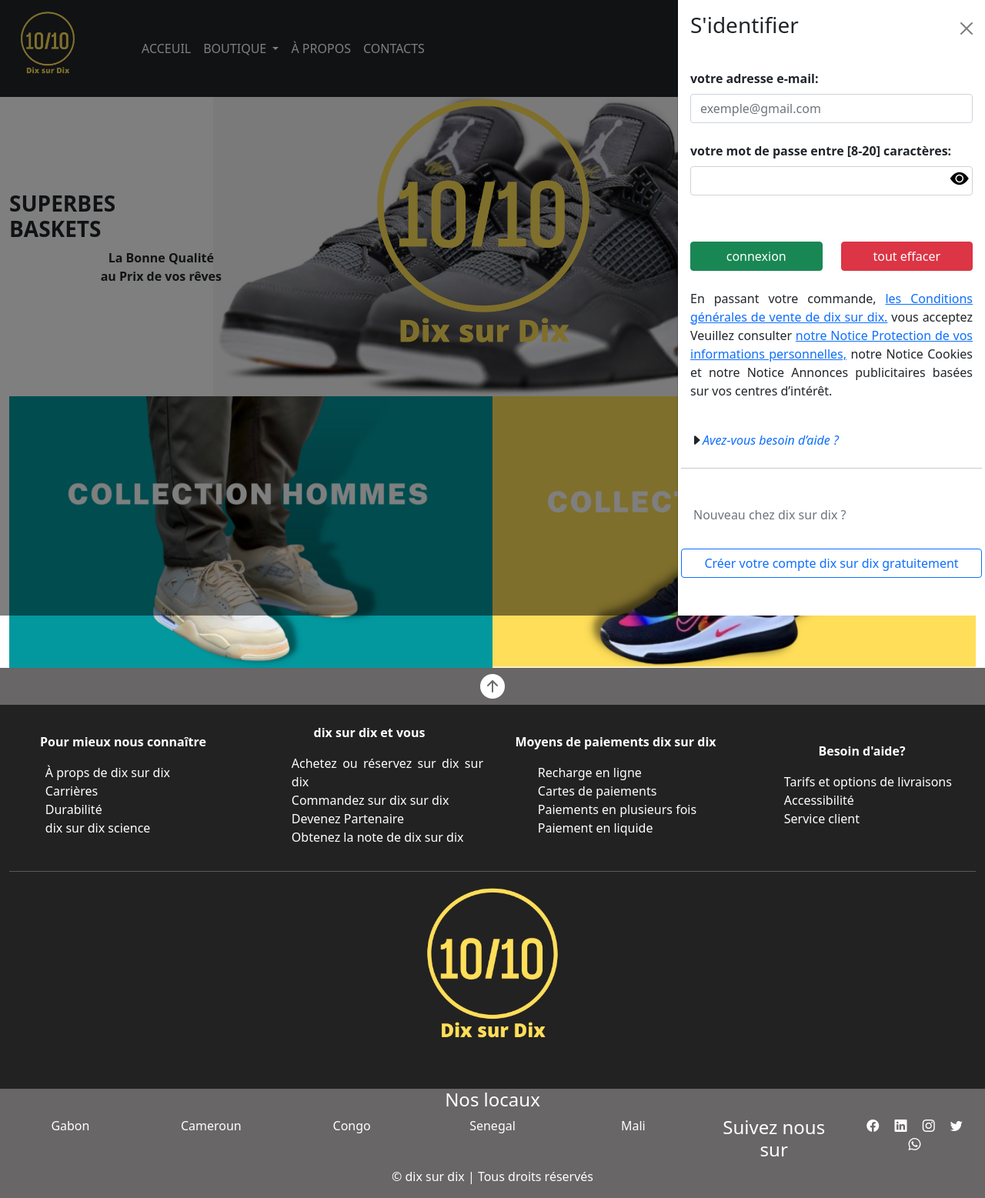
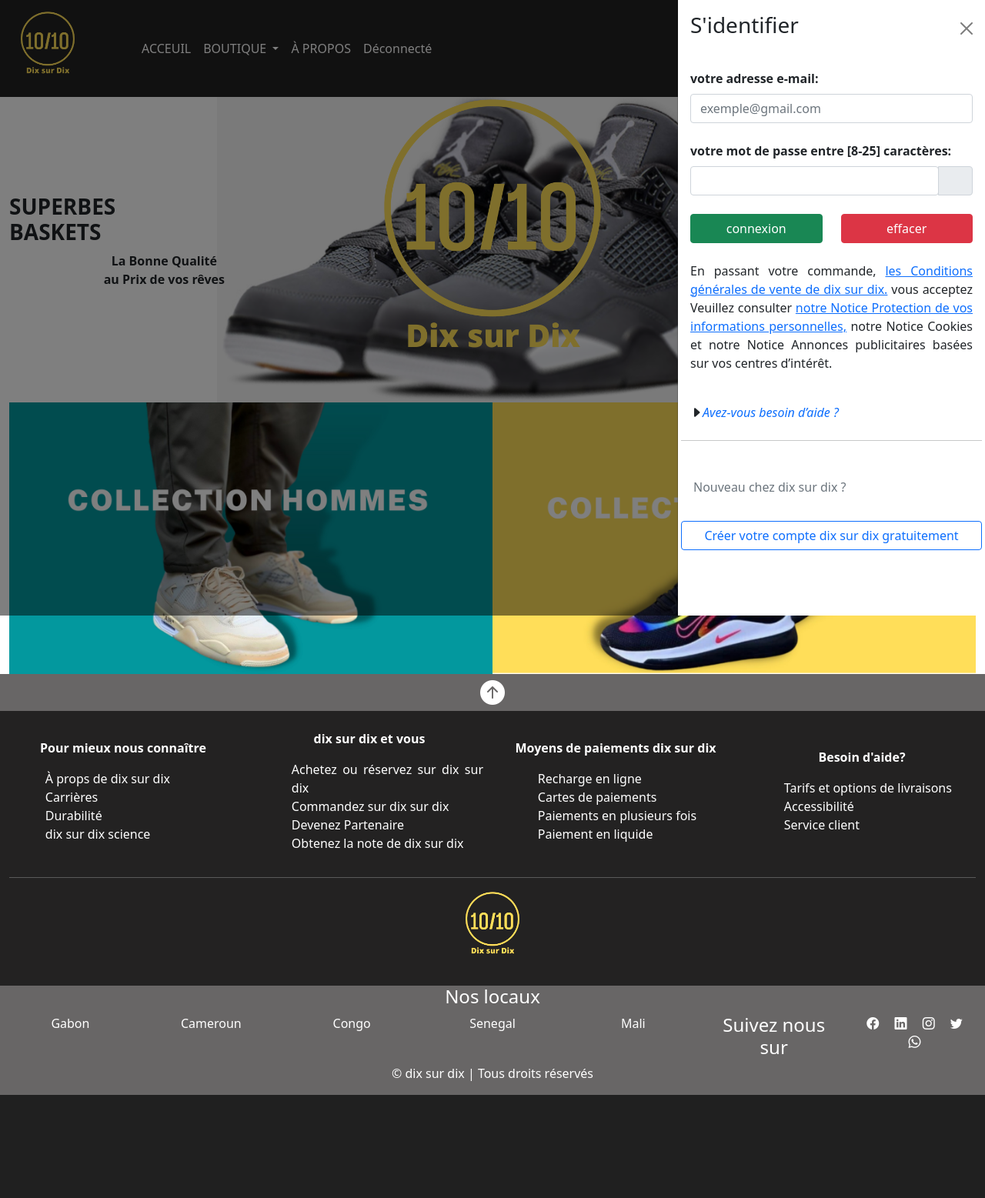
Before and after one commit to arieljordy/porjet_10-10, a PHP site: page /acceuil.html in a window 1280 px wide, after a click on "s'identifier". Shown: the whole page at 77% size. After the commit the page ends 1423 px from the top, so only its background shows below. Run offline with PHP 8.4, Linux system fonts and the light colour scheme.

Commit message:
formulaire front-end complet et page d'inscription

```diff
--- a/acceuil.css
+++ b/acceuil.css
@@ -1,18 +1,6 @@
-#conteneur{
-  position: relative;
-}
-#conteneur #eye{
-  position: relative;
-  margin-left: 95%;
-  font-size: 150%;
-  right: 3%;
-  bottom: 40px;
-  color: black;
-  cursor: pointer;
-}
 #eye{
-position: fixed;
 cursor: pointer;
+font-size: 20px;
 }
 
 section div div div h3{
@@ -29,7 +17,6 @@
 
 }
 footer{
- /* margin-top:20%;*/
   width: 100%;
   height: 100%;
   text-align:center;
--- a/acceuil.html
+++ b/acceuil.html
@@ -15,7 +15,7 @@
 </head>
 <body>
     <header id="header">
-        <nav class="navbar navbar-expand-md navbar-light bg-dark fixed-top">
+        <nav class="navbar navbar-expand-md navbar-light  fixed-top" style="background-color: #232222;">
 
             <div class="container-fluid">
 
@@ -47,10 +47,10 @@
                     <a class="nav-link" href="#"  style="color: white">À PROPOS</a>
                   </li>
                   <li class="nav-item">
-                    <a class="nav-link disabled" href="#" tabindex="-1" aria-disabled="true"  style="color: white">CONTACTS</a>
+                    <a class="nav-link disabled" href="#" tabindex="-1" aria-disabled="true"  style="color: white">Déconnecté</a>
                   </li>
                 </ul>
-                <div class="col"><marquee><h2 style="color:white">dix sur dix SHOP</h2></marquee></div>
+                <div class="col"><marquee><h2 style="color:rgb(226, 194, 49)"><img src="images_&_logo_du_site/logo_jaune.png" width="50" alt="dix sur dix shop"> SHOP</h2></marquee></div>
                 <!-- <form class="d-flex">
                   <input class="form-control me-1" type="search" placeholder="votre recherche" aria-label="Search">
                   <button class="btn btn-outline-secondary" type="submit"><i class="bi bi-search"></i></button>
@@ -71,19 +71,18 @@
                                     </label>
                                     <input type="email" name="email" id="email" class="form-control" placeholder="exemple@gmail.com" maxlength="50" required>
                                 </div>
-
-
-                              <div class="col-12" id="conteneur">
-                                <label for="password" class="form-label"> <b>votre mot de passe entre [8-20] caractères:</b>
-                                </label>
-                                <input type="password" name="password" id="mdp" class="form-control" minlength="8" maxlength="20">
-                                <i class="bi bi-eye-fill" id="eye"></i>
-                              </div>
+                                <div class="col-12 position-relative">
+                                  <label for="mdp" class="form-label"><b>votre mot de passe entre [8-25] caractères:</b></label>
+                                  <div class="input-group has-validation">
+                                    <input type="password" class="form-control" name="mdp" id="mdp" minlength="8" maxlength="25" required>
+                                    <span class="input-group-text" style="width:45px"><i class=""  id="eye"></i></span>
+                                  </div>
+                                </div>
                               <div class="col-6">
                                 <input type="submit" class="btn btn-success w-100" name="soumettre" value="connexion">
                               </div>
                               <div class="col-6">
-                                <input type="reset" class="btn btn-danger w-100"value="tout effacer">
+                                <input type="reset" class="btn btn-danger w-100" onclick="eyeOff()" value="effacer">
                               </div>
                               <p style="text-align:justify;">En passant votre commande, <a href="">les Conditions générales de vente de dix sur dix.</a> vous acceptez  Veuillez consulter <a href="">notre Notice Protection de vos informations personnelles,</a> notre Notice Cookies et notre Notice Annonces publicitaires basées sur vos centres d’intérêt.</p>
                               <i class="bi bi-caret-right-fill"><a href=""style="text-decoration:none;">Avez-vous besoin d’aide ?</a></i>
@@ -117,7 +116,7 @@
         <section>
           <div class="container-fluid text-start"><br><br>
             <div class="row align-items-center" style="background: url('images_&_logo_du_site/fond.jpg') center no-repeat;
-            background-size:contain;width:100%">
+            background-size:contain;width:100">
               <div class="col">
                 <h3 class="fw-bolder" id="h3_defilant"></h3>
                 <p class="fw-bolder" id="paragraphe_defilant"></p>
@@ -193,7 +192,7 @@
           <div class="row align-items-center">
               <div class="col"></div>
               <div class="col">
-                  <img src="images_&_logo_du_site/logo_jaune.png" alt="logo 10/10" width="60%" height="100%">
+                  <img src="images_&_logo_du_site/logo_jaune.png" alt="logo 10/10" width="100">
               </div>
               <div class="col"></div>
           </div><br>
--- a/acceuil.js
+++ b/acceuil.js
@@ -1,6 +1,15 @@
+//Tous ce qui est en rapport avec les mots de passe
+
 let eyeChange=document.getElementById("eye");
 let passwordInput = document.getElementById("mdp");
-        eyeChange.addEventListener('click',function(){
+passwordInput.addEventListener("input",() =>{
+  if(passwordInput.value===""){
+    eyeChange.className=""
+  }else if(passwordInput.type==="password"){
+    eyeChange.className="bi bi-eye-fill"
+  }
+})
+eyeChange.addEventListener("click",() =>{
     if(passwordInput.type==="password"){
       passwordInput.type="text"
       eyeChange.className="bi bi-eye-slash-fill"
@@ -10,9 +19,15 @@
     }
   })
 
+function eyeOff(){
+  eyeChange.className=""
+  passwordInput.type="password"
+}
         document.querySelector("#fermer").addEventListener('click',()=>{
             passwordInput.value=""
             document.getElementById("email").value=""
+            eyeChange.className=""
+            passwordInput.type="password"
         })
          let h3 = "SUPERBES",bas="BASKETS",i=0,j=0,id=ad=null;
          let p = "La Bonne Qualité",au = "au Prix de vos rêves"
```
Also changed, not shown: espace_client.css (+9 -0 lines), espace_client.html (+12 -13 lines), espace_client.js (+20 -1 lines). Lines whose indentation alone changed are shown as unchanged.
